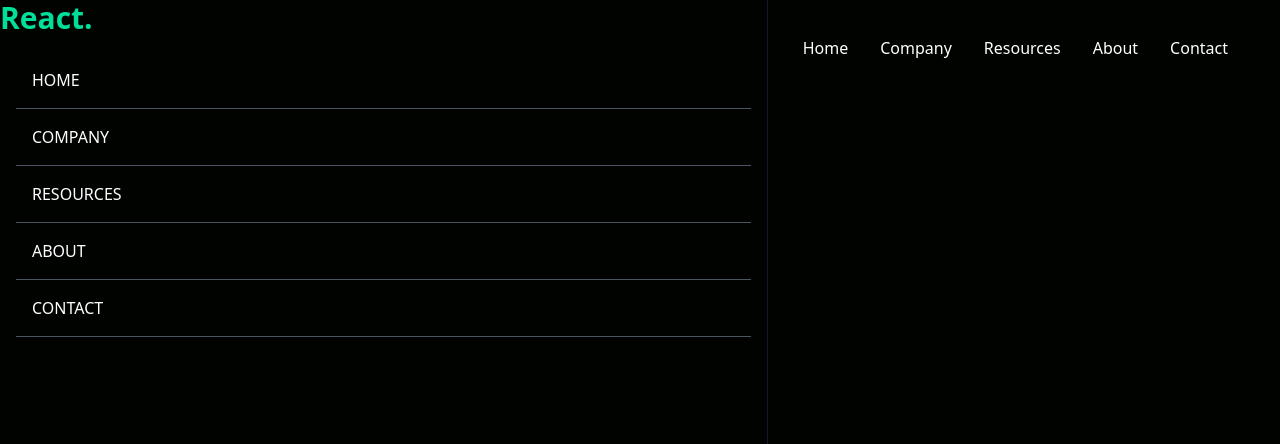
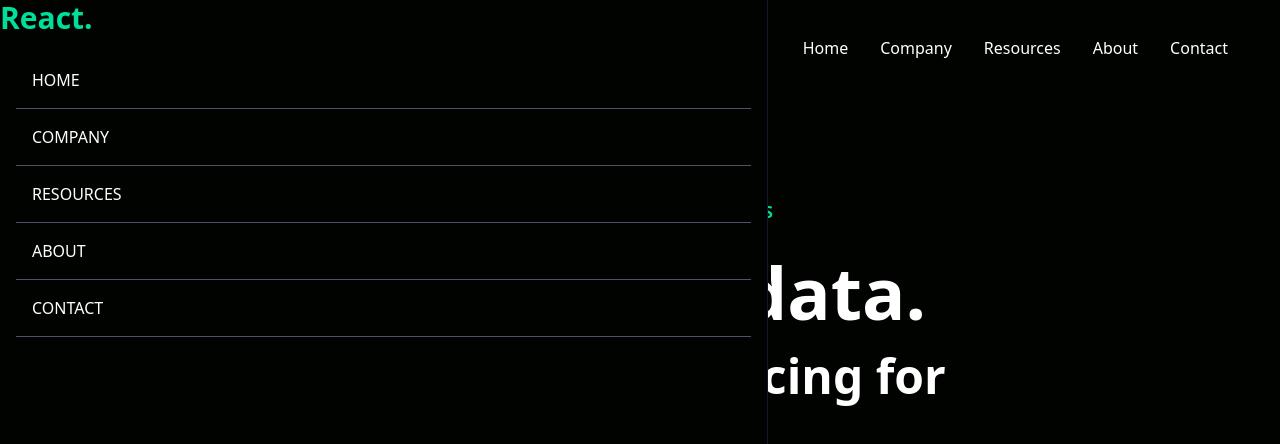
Before and after one commit to Yussif20/react-data, a React (Vite) app: page / in a window 1280 px wide. Shown: the top 444 px of the page. Built offline with nearby package versions, Linux system fonts and the light colour scheme.

Commit message:
adding the hero comopnent contents

```diff
--- a/src/App.jsx
+++ b/src/App.jsx
@@ -1,10 +1,12 @@
 import "./App.css";
+import Hero from "./Components/Hero/Hero";
 import Navbar from "./Components/Navbar/Navbar";
 
 function App() {
   return (
     <>
       <Navbar />
+      <Hero />
     </>
   );
 }
--- /dev/null
+++ b/src/Components/Hero/Hero.jsx
@@ -0,0 +1,21 @@
+function Hero() {
+  return (
+    <div className="text-white">
+      <div className="flex flex-col text-center mx-auto mt-[96px] w-full h-screen max-w-[800px]">
+        <p className="uppercase text-[#00df9a] font-bold p-2 ">
+          Growing with data analytics
+        </p>
+        <h1 className="md:text-7xl sm:text-6xl text-4xl font-bold md:py-6">
+          Grow with data.
+        </h1>
+        <div>
+          <p className="md:text-5xl sm:text-4xl text-xl font-bold">
+            Fast,flexible financing for
+          </p>
+        </div>
+      </div>
+    </div>
+  );
+}
+
+export default Hero;
```
